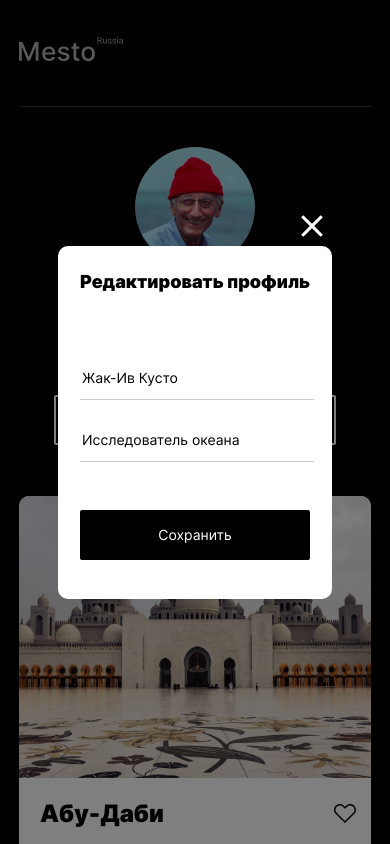
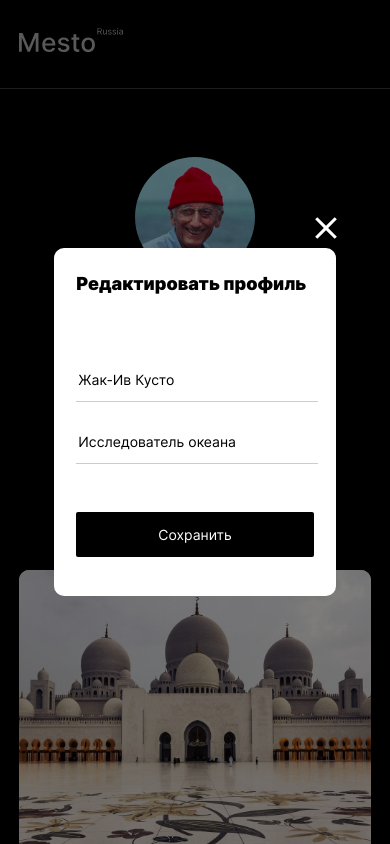
Before and after one commit to NET1320/mesto, a plain HTML site: page index.html in a window 390 px wide. Both pictures are taken after a click on the button 294 px from the left and 310 px from the top of the page. Shown: the top 844 px of the page. Drawn offline with Linux system fonts and the light colour scheme.

Commit message:
3 iteration

```diff
--- a/blocks/footer/__copyright/footer__copyright.css
+++ b/blocks/footer/__copyright/footer__copyright.css
@@ -10,5 +10,6 @@
     .footer__copyright {
         padding: 48px 0 0;
         font-size: 14px;
+        line-height: 17px;
     }
 }
--- a/blocks/footer/footer.css
+++ b/blocks/footer/footer.css
@@ -1,3 +1,9 @@
 .footer {
     flex: 0 0 auto;
 }
+
+@media screen and (max-width: 1023px) {
+    .footer {
+        padding: 28px 19px 36px;
+    }
+}
--- a/blocks/header/__logo/header__logo.css
+++ b/blocks/header/__logo/header__logo.css
@@ -1,10 +1,14 @@
 .header__logo {
     padding-bottom: 41px;
+    padding-top: 45px;
     max-width: 142px;
 }
 
 @media screen and (max-width: 1023px) {
     .header__logo {
         max-width: 104px;
+        padding-left: 19px;
+        padding-bottom: 32px;
+        padding-top: 28px;
     }
 }
--- a/blocks/header/header.css
+++ b/blocks/header/header.css
@@ -1,12 +1,5 @@
 .header {
-    border-bottom: 1px solid rgb(84,84,84);
+    border-bottom: 1px solid rgba(84,84,84,1);
     opacity: 0.7;
-    padding-top: 45px;
     flex: 0 0 auto;
 }
-
-@media screen and (max-width: 1023px) {
-    .header {
-        padding-top: 9px;
-    }
-}
--- a/blocks/page/__container/page__container.css
+++ b/blocks/page/__container/page__container.css
@@ -6,9 +6,3 @@
     display: flex;
     flex-direction: column;
 }
-
-@media screen and (max-width: 1023px) {
-    .page__container {
-        padding: 28px 19px 36px;
-    }
-}
--- a/blocks/places/places.css
+++ b/blocks/places/places.css
@@ -6,3 +6,9 @@
     grid-row-gap: 22px;
     margin-top: 51px;
 }
+
+@media screen and (max-width: 1023px) {
+    .places {
+        padding: 28px 19px 36px;
+    }
+}
--- a/blocks/popup/__close/popup__close.css
+++ b/blocks/popup/__close/popup__close.css
@@ -13,11 +13,11 @@
 }
 
 .popup__close:hover{
-    opacity: 0.5;
+    opacity: 0.6;
 }
 
 @media screen and (max-width: 425px) {
     .popup__close {
-        right: 0px;
+        right: -10px;
     }
 }
--- a/blocks/popup/__container/popup__container.css
+++ b/blocks/popup/__container/popup__container.css
@@ -6,10 +6,6 @@
     background-color: #fff;
     padding: 34px 36px 37px;
     position: relative;
-    top: 0;
-    bottom: 0;
-    left: 0;
-    right: 0;
 }
 
 @media screen and (max-width: 1023px) {
--- a/blocks/popup/__save/popup__save.css
+++ b/blocks/popup/__save/popup__save.css
@@ -5,7 +5,7 @@
     background-color: black;
     color: white;
     border-radius: 2px;
-    height: 50px;
+    padding: 14px 125px;
     margin-top: 18px;
     cursor: pointer;
     border: 0;
@@ -19,5 +19,6 @@
     .popup__save {
         font-size: 14px;
         line-height: 17px;
+        padding: 14px 82px;
     }
 }
--- a/blocks/profile/__content/profile__content.css
+++ b/blocks/profile/__content/profile__content.css
@@ -4,6 +4,7 @@
     text-overflow: ellipsis;
     white-space: nowrap;
     overflow: hidden;
+    margin: 0 auto;
 }
 
 @media screen and (max-width: 1023px) {
--- a/blocks/profile/__info/profile__info.css
+++ b/blocks/profile/__info/profile__info.css
@@ -7,3 +7,9 @@
     text-overflow: ellipsis;
     white-space: nowrap;
 }
+
+@media screen and (max-width: 1023px) {
+    .profile__info {
+        align-items: center;
+    }
+}
--- a/blocks/profile/__name/profile__name.css
+++ b/blocks/profile/__name/profile__name.css
@@ -13,7 +13,6 @@
 
 @media screen and (max-width: 1023px) {
     .profile__name {
-        font-weight: 500;
         font-size: 27px;
         line-height: 33px;
         max-width: 189px;
--- a/blocks/profile/profile.css
+++ b/blocks/profile/profile.css
@@ -7,6 +7,7 @@
 
 @media screen and (max-width: 1023px) {
     .profile {
-       flex-direction: column;
+        padding: 28px 19px 36px;
+        flex-direction: column;
     }
 }
--- a/index.html
+++ b/index.html
@@ -100,9 +100,9 @@
             <h2 class="popup__title">Редактировать профиль</h2>
             <form class="popup__edit-form" name="editForm">
                 <input class="popup__input popup__input_fieldset_name" type="text" required name="name"
-                    value="Жак-Ив Кусто">
+                    value="Жак-Ив Кусто" placeholder="Имя">
                 <input class="popup__input popup__input_fieldset_description" type="text" required name="profession"
-                    value="Исследователь океана">
+                    value="Исследователь океана" placeholder="Профессия">
                 <button class="popup__save" type="submit"
                     aria-label="Кнопка сохранения изменений">Сохранить</button>
             </form>
--- a/scripts/script.js
+++ b/scripts/script.js
@@ -9,11 +9,14 @@ let profileDescription = document.querySelector('.profile__description');
 
 function popupOpened () {
     popup.classList.add('popup_opened');
+    nameInput.value = profileName.textContent;
+    jobInput.value = profileDescription.textContent;
 }
 popupOpenButton.addEventListener('click', popupOpened);
 
 function popupClosed () {
-    popup.classList.remove('popup_opened')
+    popup.classList.remove('popup_opened');
+    form.formElement(reset);
 }
 popupCloseButton.addEventListener('click', popupClosed);
 
```
